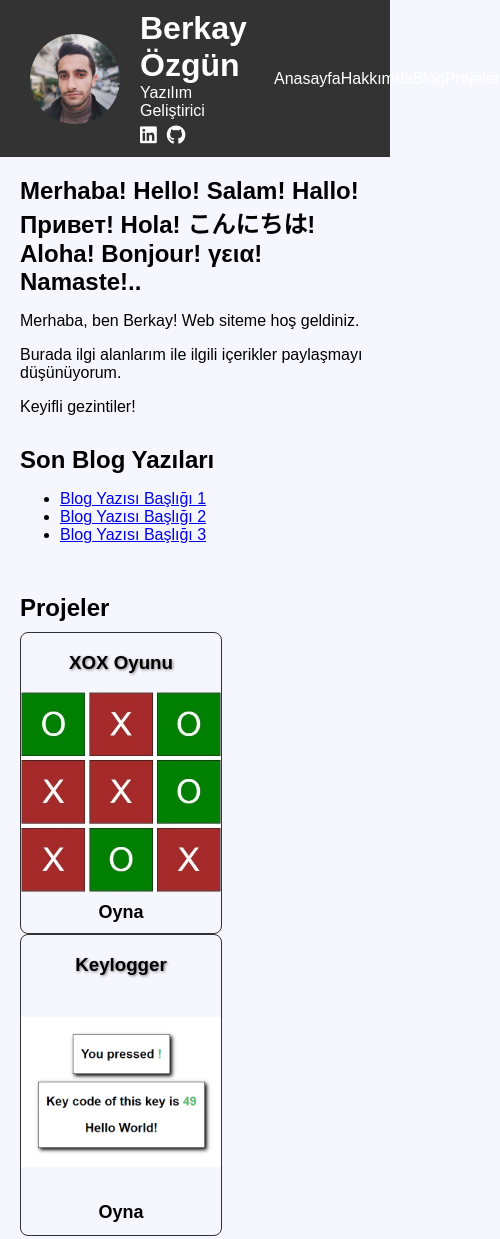
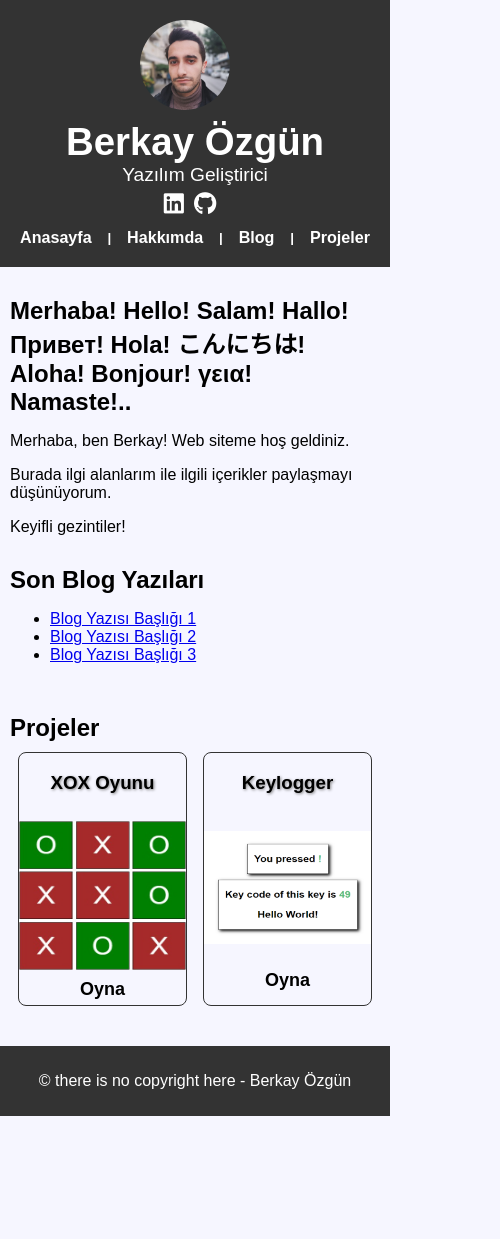
Before and after one commit to Derv1s/Derv1s.github.io, a plain HTML site: page index.html in a window 390 px wide. Shown: the top 1239 px of the page, 500 px wide, since content can reach past the window. After the commit the page ends 1116 px from the top, so only its background shows below. Drawn offline with Linux system fonts and the light colour scheme.

Commit message:
add mobile css

```diff
--- a/index.html
+++ b/index.html
@@ -37,9 +37,9 @@
         </div>
       </div>
       <nav>
-        <a href="#">Anasayfa</a>
-        <a href="#">Hakkımda</a>
-        <a href="#">Blog</a>
+        <a href="#">Anasayfa</a>|
+        <a href="#">Hakkımda</a>|
+        <a href="#">Blog</a>|
         <a href="#projects">Projeler</a>
       </nav>
     </header>
--- a/style.css
+++ b/style.css
@@ -13,6 +13,10 @@ header {
   padding: 10px 30px;
   display: flex;
   justify-content: space-between;
+}
+
+header a {
+  font-size: larger;
 }
 
 .profile {
@@ -58,9 +62,9 @@ nav a {
 nav {
   display: flex;
   align-items: center;
-  padding: 0 20px;
-  width: 20%;
-  justify-content: space-between;
+  padding: 0 10px;
+  width: 30%;
+  justify-content: space-evenly;
 }
 
 nav a:hover {
@@ -151,3 +155,91 @@ footer {
   padding: 10px 30px;
   text-align: center;
 }
+
+/* Medya Sorguları */
+
+@media (max-width: 1024px) {
+  nav {
+    width: 35%;
+    font-size: medium;
+    justify-content: space-between;
+  }
+}
+
+@media (max-width: 768px) {
+  header {
+    flex-direction: column;
+    align-items: center;
+    font-size: larger;
+    padding: 20px;
+  }
+
+  .profile {
+    display: flex;
+    flex-direction: column;
+    align-items: center;
+  }
+
+  .profile-info {
+    text-align: center;
+  }
+
+  .profile img {
+    margin-bottom: 10px;
+  }
+
+  nav {
+    width: 100%;
+    justify-content: space-evenly;
+    margin-top: 10px;
+  }
+
+  #socialMedia {
+    justify-content: center;
+  }
+
+  main {
+    padding: 10px;
+  }
+
+  .projects {
+    display: flex;
+    flex-direction: row;
+  }
+
+  .project-card {
+    margin-right: 15px;
+  }
+
+  .project-card img{
+    height: fit-content;
+  }
+}
+
+@media (max-width: 450px) {
+  nav {
+    font-size: 70%;
+    font-weight: bold;
+    justify-content: space-between;
+  }
+
+  .projects {
+    display: flex;
+    justify-content: space-around;
+  }
+
+  .project-card {
+    width: 45%;
+    height: auto;
+    margin: 0px;
+  }
+
+  .project-card img {
+    height: 90%;
+    width: 100%;
+  }
+
+  .project-card .playBtn {
+    padding-bottom: 5px;
+  }
+}
```
